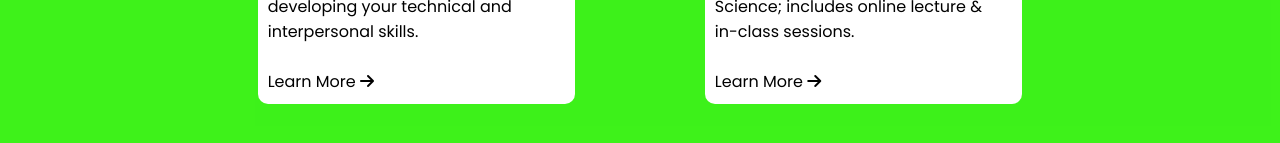
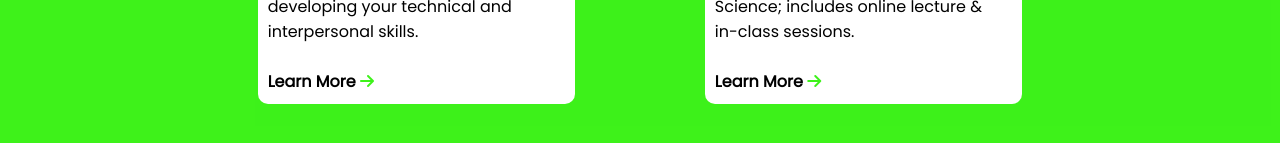
Before and after one commit to Batoul-Alsayyed/sefactory-, a plain HTML site: page index.html in a window 1280 px wide. Shown: the part 2415-2558 px from the top of the page. Drawn offline with Linux system fonts and the light colour scheme.

Commit message:
Adding more styles

```diff
--- a/index.html
+++ b/index.html
@@ -110,7 +110,7 @@
                 <br/> interpersonal skills.
                 <br/>
                 <br/>
-                Learn More <i class="fa-solid fa-arrow-right"></i>
+                <b>Learn More </b><i class="fa-solid fa-arrow-right" style="color: rgba(40, 240, 0, 0.897);"></i>
             </p>
 
          </div>
@@ -126,7 +126,7 @@
     <br/> in-class sessions.
     <br/>
     <br/>
-    Learn More <i class="fa-solid fa-arrow-right"></i>
+    <b>Learn More </b><i class="fa-solid fa-arrow-right" style="color: rgba(40, 240, 0, 0.897);"></i>
 </p>
         </div>
      </div>
```
